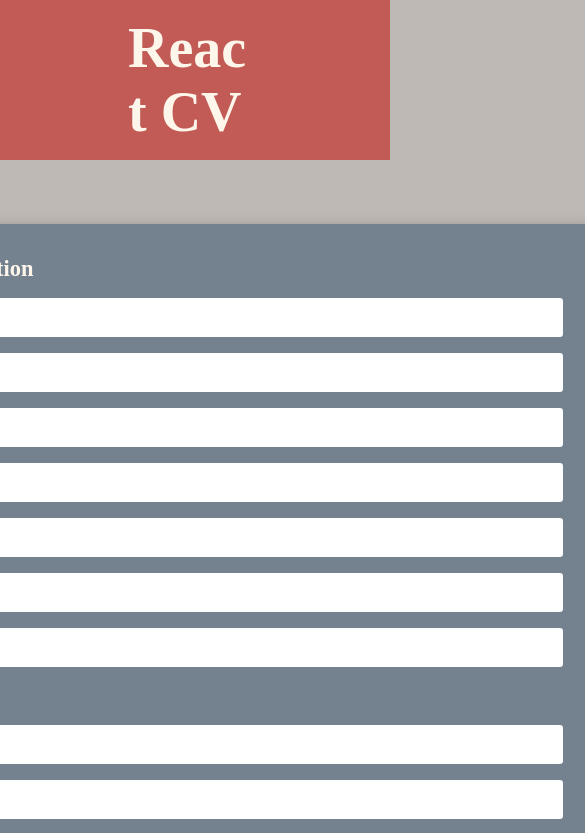
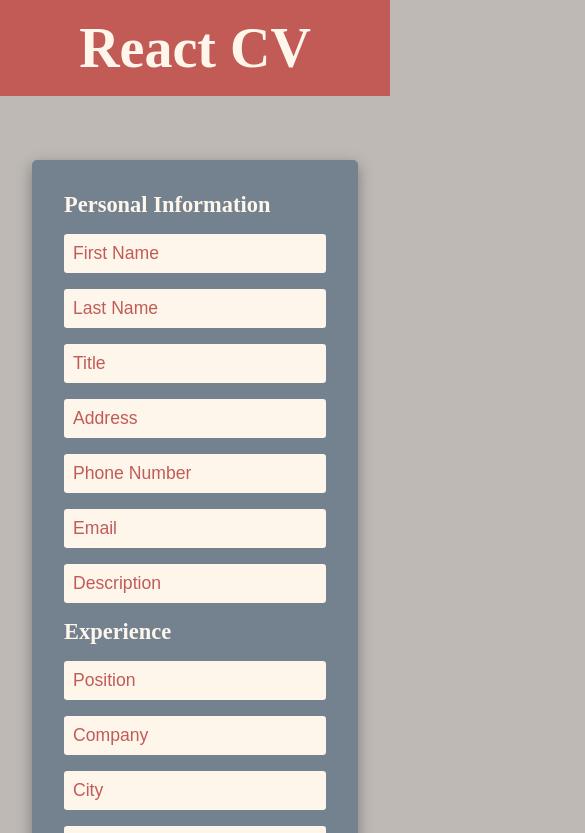
Before and after one commit to Kian2002/React-CV, a React (Vite) app: page / in a window 390 px wide. Shown: the top 833 px of the page, 585 px wide, since content can reach past the window. Built offline with nearby package versions, Linux system fonts and the light colour scheme; a web font is replaced by a local one.

Commit message:
make responsive

```diff
--- a/src/components/styles/header.module.css
+++ b/src/components/styles/header.module.css
@@ -4,3 +4,18 @@
     font-size: 3.5rem;
     color: var(--text-color);
 }
+
+@media screen and (max-width: 1450px) {
+    .header {
+        display: flex;
+        justify-content: center;
+        align-items: center;
+    }
+}
+
+@media screen and (max-width: 800px) {
+    .header {
+        width: 100%;
+        padding: 1rem;
+    }
+}
--- a/src/components/styles/home.module.css
+++ b/src/components/styles/home.module.css
@@ -44,6 +44,7 @@
     color: var(--background-color);
     outline: none;
     font-size: 1.1rem;
+    background-color: var(--text-color);
 }
 
 .input-wrapper input:focus {
@@ -75,7 +76,7 @@
     transform: scale(0.95);
 }
 
-@media screen and (max-width: 1500px) {
+@media screen and (max-width: 1450px) {
     .main {
         flex-direction: column;
         padding: 4rem 2rem;
@@ -83,3 +84,9 @@
         align-items: center;
     }
 }
+
+@media screen and (max-width: 800px) {
+    .input {
+        width: 100%;
+    }
+}
--- a/src/components/styles/output.module.css
+++ b/src/components/styles/output.module.css
@@ -95,3 +95,12 @@
     color: #3a3e40;
     width: 100%;
 }
+
+@media screen and (max-width: 800px) {
+    .main {
+        width: 100%;
+        height: 100%;
+        grid-template-columns: 1fr;
+        grid-template-rows: 132px 990px;
+    }
+}
```
